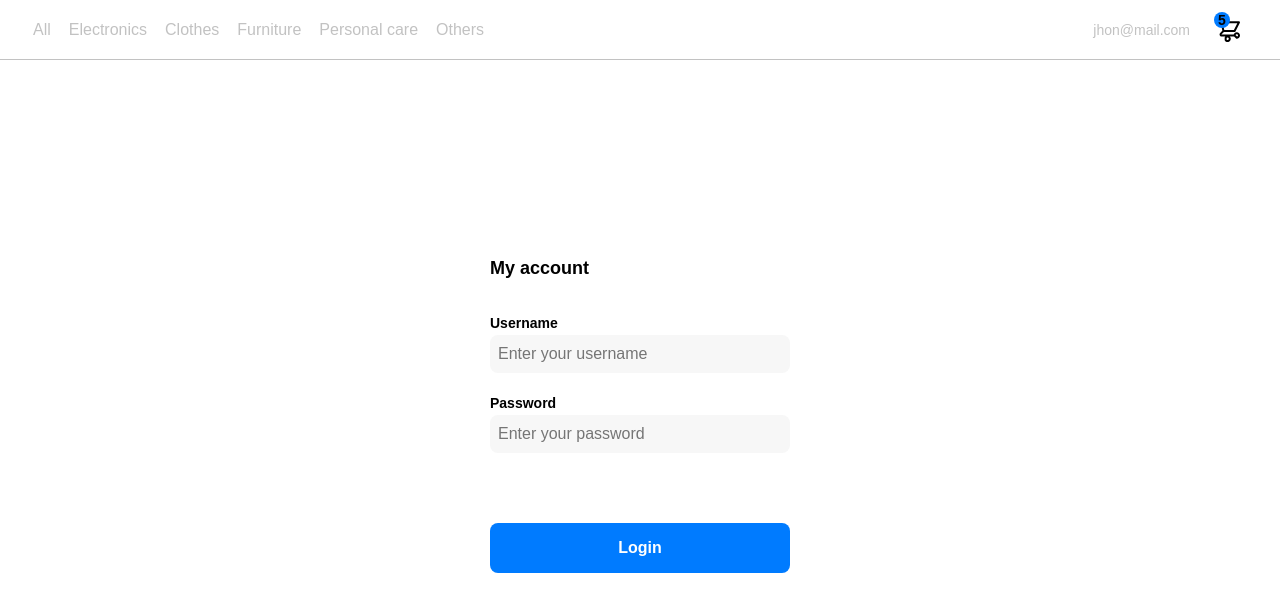
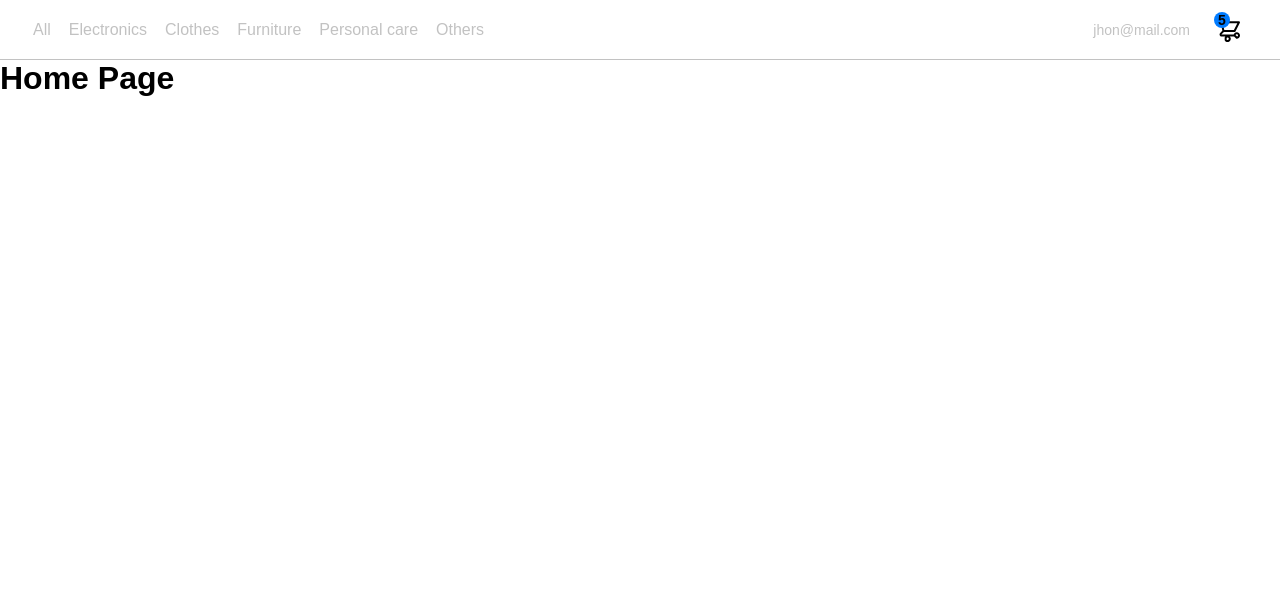
Before and after one commit to gomezjhon1022/shop-ui, a React (Vite) app: page / in a window 1280 px wide. Shown: the top 612 px of the page. Built offline with nearby package versions, Linux system fonts and the light colour scheme.

Commit message:
feat implement react-router-dom for page navigation

```diff
--- a/package.json
+++ b/package.json
@@ -11,7 +11,8 @@
   },
   "dependencies": {
     "react": "^19.1.0",
-    "react-dom": "^19.1.0"
+    "react-dom": "^19.1.0",
+    "react-router-dom": "^7.8.0"
   },
   "devDependencies": {
     "@eslint/js": "^9.25.0",
--- a/src/App.jsx
+++ b/src/App.jsx
@@ -1,15 +1,22 @@
-import { Header } from './components/Header'
+import { BrowserRouter, Route, Routes } from 'react-router-dom'
 import { SignUp } from './components/SignUp'
+import { Login } from './components/Login'
+import { Layout } from './components/Layout'
 import './App.css'
-import { Login } from './components/Login'
 
 function App() {
 
   return (
-    <>
-      <Header />
-      <Login />
-    </>
+    <BrowserRouter>
+      <Layout>
+        <Routes>
+          <Route path="/login" element={<Login />}></Route>
+          <Route path="/signup" element={<SignUp />}></Route>
+          <Route path="/" element={<h1>Home Page</h1>}></Route>
+        </Routes>
+
+      </Layout>
+    </BrowserRouter>
   )
 }
 
--- /dev/null
+++ b/src/components/Layout/index.jsx
@@ -0,0 +1,15 @@
+import React from 'react';
+import { Header } from '../Header';
+
+function  Layout({ children }){
+  return (
+    <>
+      <Header />
+        <div className="layout-container">
+          {children}
+        </div>
+    </>
+  );
+};
+
+export  { Layout };
```
Also changed, not shown: 1 other file (tests, documents, lock files or other folders).
